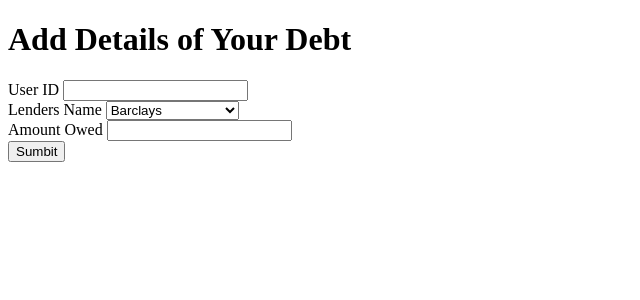
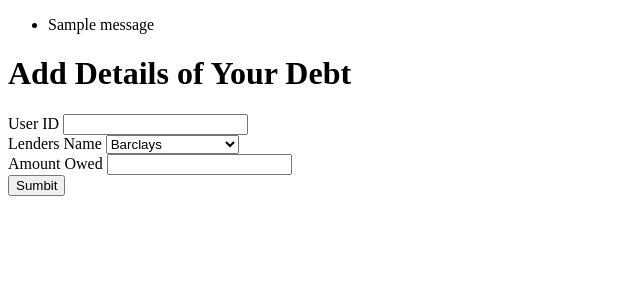
Before and after one commit to VickyKR37/QALtd-QuidProQuoApp, a Flask app: page /add_debt in a window 1280 px wide. Shown: the part 106-406 px from the top of the page, without its empty margins (0-640 px from the left). Run offline with Flask 2, Linux system fonts and the light colour scheme; tables that the repository leaves empty hold one stand-in row (values such as "Sample post"); one stand-in notice (Sample message) is shown; some libraries are stand-ins or nearby versions.

Commit message:
added flash to base.html

```diff
--- a/application/templates/add_profile.html
+++ b/application/templates/add_profile.html
@@ -29,6 +29,7 @@
         {{ form.loans }}
         <br>
         {{ form.submit }}
+
     </form>
 </div>
 {% endblock %}
--- a/application/templates/base.html
+++ b/application/templates/base.html
@@ -16,7 +16,15 @@
                 <li><a href='/add_debt'>Enter Debt Info</a></li>
             </ul>
         </nav>
-
+        {% with messages = get_flashed_messages() %}
+            {% if messages %}
+                <ul class=flashes>
+                {% for message in messages %}
+                    <li>{{ message }}</li>
+                {% endfor %}
+                </ul>
+            {% endif %}
+        {% endwith %}
         {% block body %} {% endblock%}
     </body>
 
```
